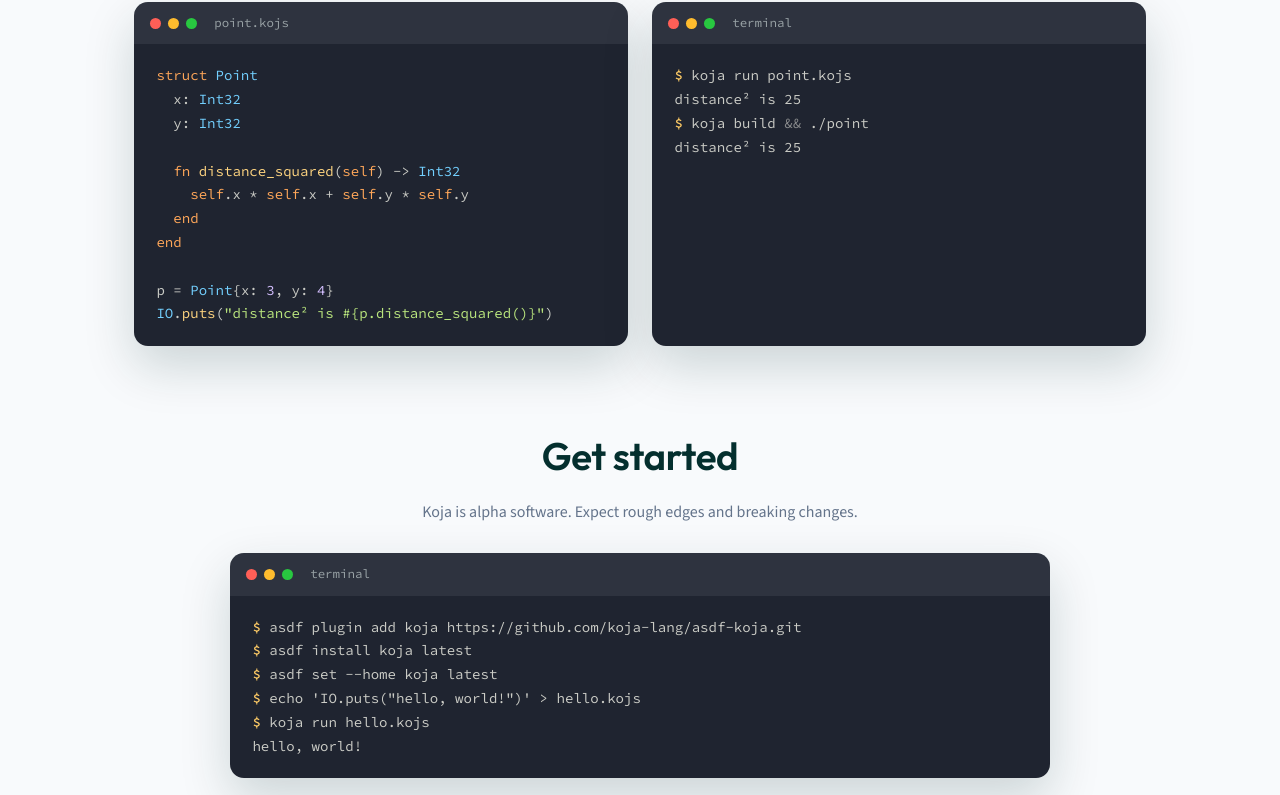
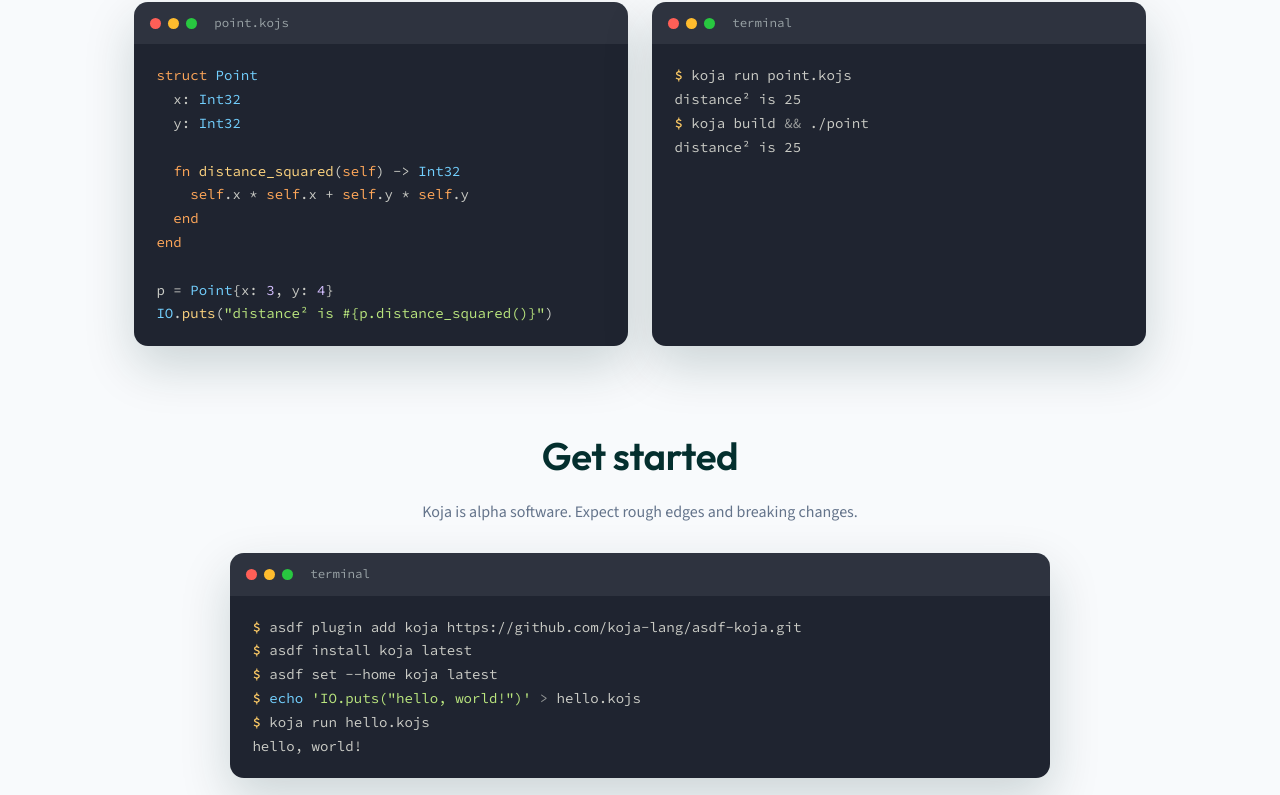
Before and after one commit to koja-lang/kojalang.org, a Jekyll site: the page built from index.html, in a window 1280 px wide. Shown: the part 664-1459 px from the top of the page. Built offline with Jekyll 4.4.1, drawn with Linux system fonts in a browser that asks for light colours.

Commit message:
fix: minor color tweaks

```diff
--- a/index.html
+++ b/index.html
@@ -68,7 +68,7 @@
     <pre><code>{% raw %}<span class="prompt">$</span> asdf plugin add koja https://github.com/koja-lang/asdf-koja.git
 <span class="prompt">$</span> asdf install koja latest
 <span class="prompt">$</span> asdf set --home koja latest
-<span class="prompt">$</span> echo 'IO.puts("hello, world!")' &gt; hello.kojs
+<span class="prompt">$</span> <span class="ty">echo</span> <span class="st">'IO.puts("hello, world!")'</span> <span class="dim">&gt;</span> hello.kojs
 <span class="prompt">$</span> koja run hello.kojs
 hello, world!{% endraw %}</code></pre>
   </div>
--- a/styles.css
+++ b/styles.css
@@ -476,7 +476,7 @@
 }
 
 .dim {
-  color: rgb(203 204 198 / 60%);
+  color: rgb(203 204 198 / 70%);
 }
 
 /* ---------- install ---------- */
@@ -937,7 +937,7 @@
 .highlight .c,
 .highlight .c1,
 .highlight .cm {
-  color: rgb(203 204 198 / 60%);
+  color: rgb(203 204 198 / 70%);
   font-style: italic;
 }
 
```
